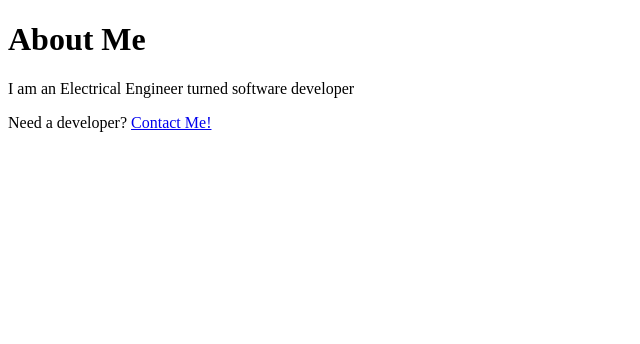
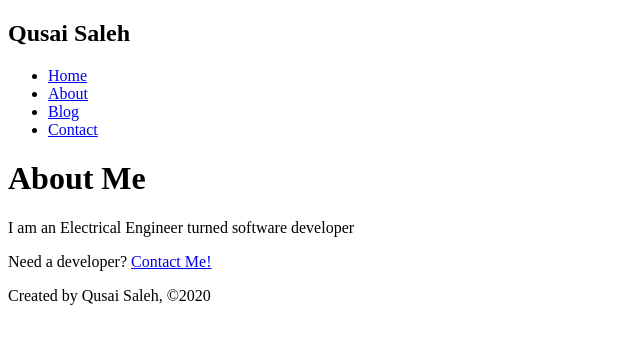
Before and after one commit to qsaleh/gatsby-bootcamp, a Gatsby site: page /about in a window 1280 px wide. Shown: the whole page, without its empty margins (0-640 px from the left). Built offline with nearby package versions, Linux system fonts and the light colour scheme; Gatsby itself is replaced by a stand-in of ours.

Commit message:
added footer and header components

```diff
--- /dev/null
+++ b/src/components/footer.js
@@ -0,0 +1,11 @@
+import React from 'react'
+
+const Footer = () => {
+  return (
+  <footer>
+    <p>Created by Qusai Saleh, ©2020</p>
+  </footer>
+  )
+}
+
+export default Footer
--- /dev/null
+++ b/src/components/header.js
@@ -0,0 +1,29 @@
+import React from 'react'
+import { Link } from 'gatsby'
+
+const Header = () => {
+  return (
+  <header>
+    <nav>
+      <h1>Qusai Saleh</h1>
+        <ul>
+          <li>
+            <Link to="/">Home</Link>
+          </li>
+          <li>
+            <Link to="/about">About</Link>
+          </li>
+          <li>
+            <Link to="/blog">Blog</Link>
+          </li>
+          <li>
+            <Link to="/contact">Contact</Link>
+          </li>
+        </ul>
+
+    </nav>
+  </header>
+  )
+}
+
+export default Header
--- a/src/pages/about.js
+++ b/src/pages/about.js
@@ -1,12 +1,17 @@
 import React from "react"
 import { Link } from "gatsby"
+
+import Footer from "../components/footer"
+import Header from "../components/header"
 
 const AboutPage = () => {
   return (
     <div>
+      <Header />
       <h1>About Me</h1>
       <p>I am an Electrical Engineer turned software developer</p>
       <p>Need a developer? <Link to="/contact">Contact Me!</Link></p>
+      <Footer />
     </div>
   )
 }
--- a/src/pages/blog.js
+++ b/src/pages/blog.js
@@ -1,10 +1,15 @@
 import React from "react"
+
+import Footer from "../components/footer"
+import Header from "../components/header"
 
 const BlogPage = () => {
   return (
     <div>
+      <Header />
       <h1>Blog</h1>
       <p>Posts will show up here later on.</p>
+      <Footer />
     </div>
   )
 }
--- a/src/pages/index.js
+++ b/src/pages/index.js
@@ -1,12 +1,17 @@
 import React from "react"
 import { Link } from "gatsby"
+
+import Footer from "../components/footer"
+import Header from "../components/header"
 
 const IndexPage = () => {
   return (
     <div>
+      <Header />
       <h1>Hello.</h1>
       <h2>I'm Qusai, a full-stack developer living in beautiful Calgary, Alberta</h2>
       <p>Need a developer? <Link to="/contact">Contact Me!</Link></p>
+      <Footer />
     </div>
   )
 }
```
Also changed, not shown: src/pages/contact.js (+7 -1 lines).
